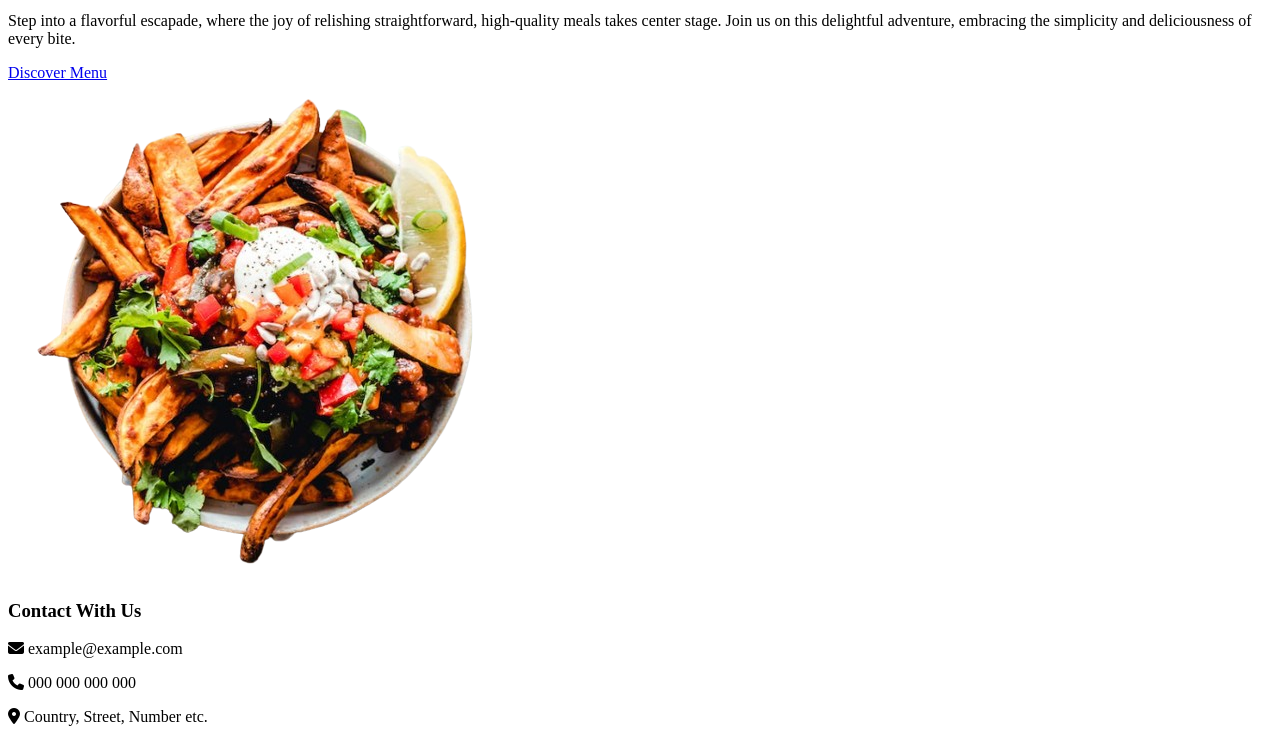
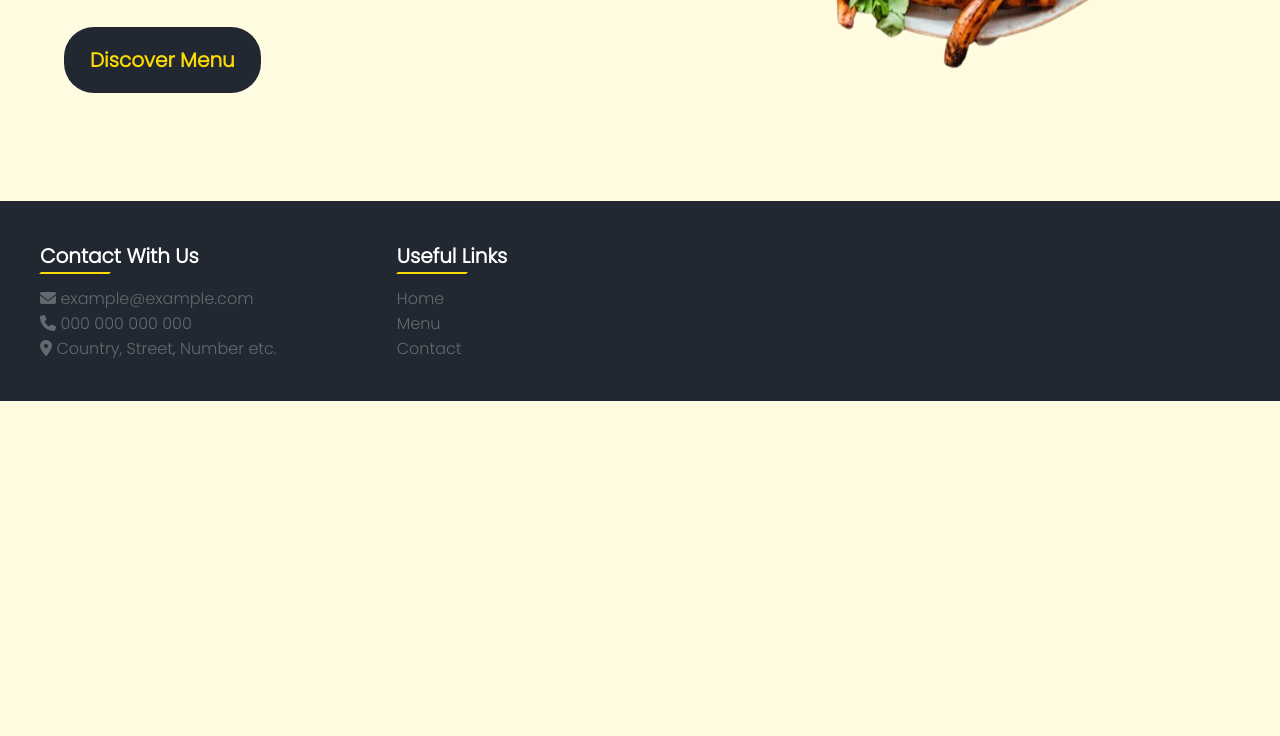
Before and after one commit to Karpf-Marcell/MH-Kitchen, a plain HTML site: page index.html in a window 1280 px wide. Shown: the part 591-1327 px from the top of the page. After the commit the page ends 992 px from the top, so only its background shows below. Drawn offline with Linux system fonts and the light colour scheme.

Commit message:
Update index.html

```diff
--- a/index.html
+++ b/index.html
@@ -4,7 +4,7 @@
     <meta charset="UTF-8">
     <meta name="viewport" content="width=device-width, initial-scale=1.0">
     <title>Home | M&H's Kitchen</title>
-    <link rel="stylesheet" href="../M&H's Kitchen/style.css">
+    <link rel="stylesheet" href="style.css">
     <script src="https://kit.fontawesome.com/fa025ecd10.js" crossorigin="anonymous"></script>
 </head>
 <body>
@@ -74,7 +74,7 @@
 
     </footer>
 
-    <script src="../M&H's Kitchen/index.js"></script>
+    <script src="index.js"></script>
 
 </body>
 </html>
```
